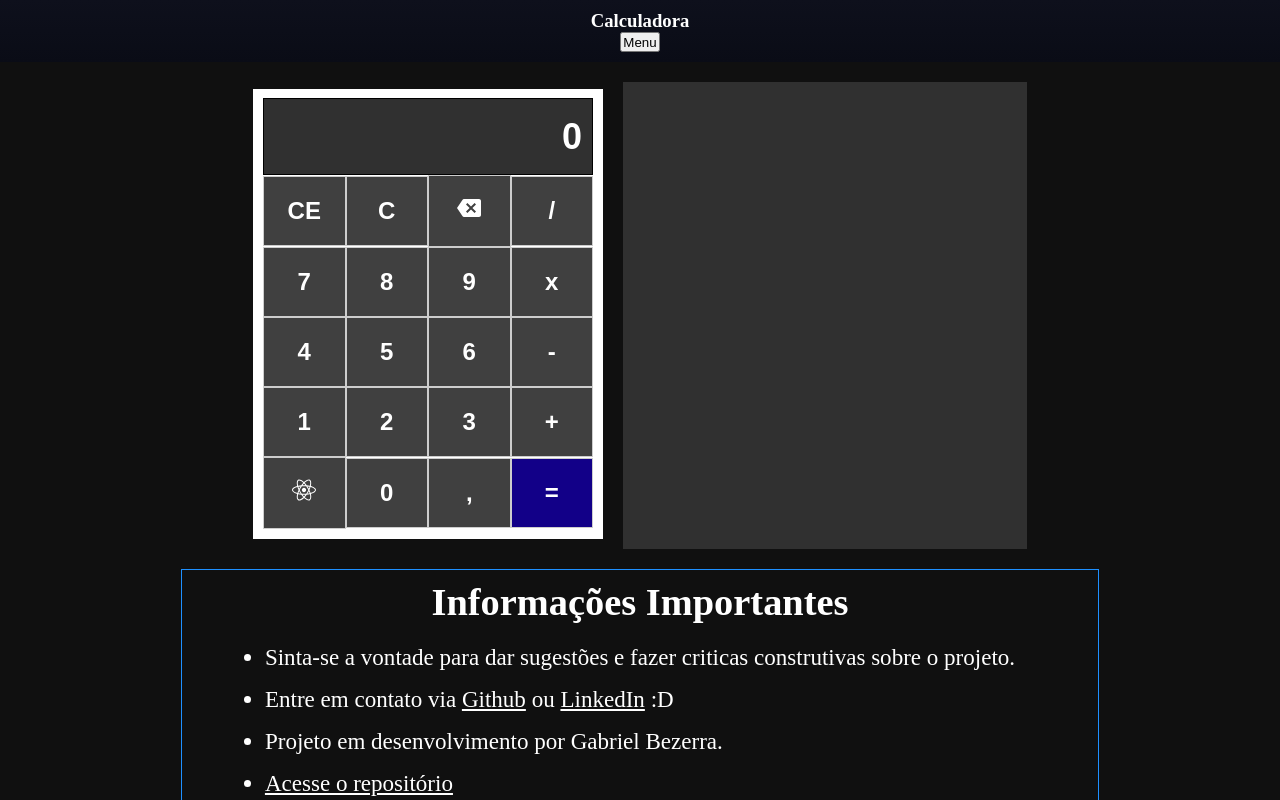
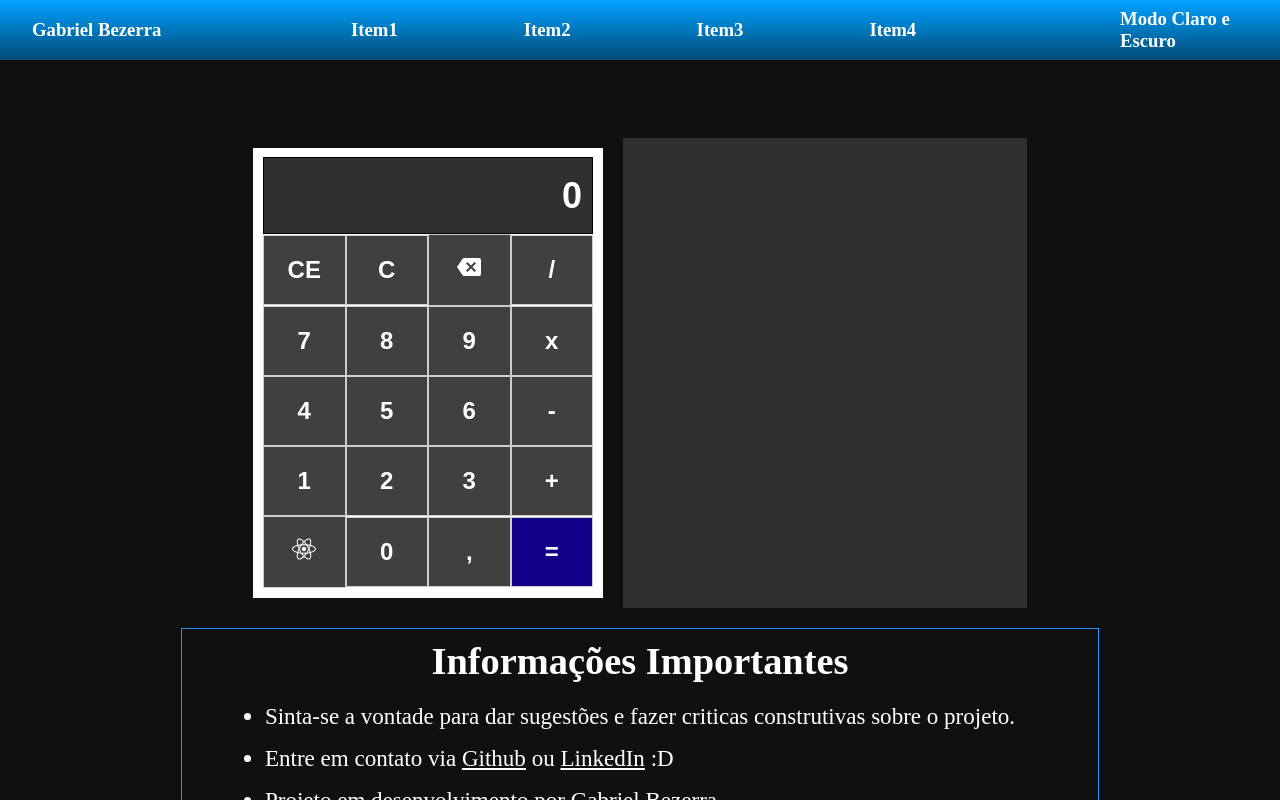
Before and after one commit to gabrielbvl/calculadora, a React (Create React App) app: page / in a window 1280 px wide. Built offline with nearby package versions, Linux system fonts and the light colour scheme.

Commit message:
header modifications

```diff
--- a/src/components/Header/index.jsx
+++ b/src/components/Header/index.jsx
@@ -1,10 +1,28 @@
-import { HeaderContainer } from "./styles";
+import {
+  HeaderContainer,
+  LogoNameLeft,
+  PageNameCenter,
+  SandwichMenuRight,
+} from "./styles";
 
 const Header = () => {
   return (
     <HeaderContainer>
-      <p>Calculadora</p>
-      <button>Menu</button>
+      <LogoNameLeft>
+        {" "}
+        <p>Gabriel Bezerra</p>
+      </LogoNameLeft>
+      <PageNameCenter>
+        <ul>
+          <li>Item1</li>
+          <li>Item2</li>
+          <li>Item3</li>
+          <li>Item4</li>
+        </ul>
+      </PageNameCenter>
+      <SandwichMenuRight>
+        <p>Modo Claro e Escuro</p> {/* TODO: Fazer botão de claro e escuro */}
+      </SandwichMenuRight>
     </HeaderContainer>
   );
 };
--- a/src/components/Header/styles.js
+++ b/src/components/Header/styles.js
@@ -1,22 +1,52 @@
 import styled from "styled-components";
 
 export const HeaderContainer = styled.h3`
-  color: white;
-  text-align: center;
-  width: 100%;
+  width: 100vw;
+  height: 40px;
   display: flex;
-  flex-direction: column;
+  justify-content: space-around;
   align-items: center;
-  justify-content: center;
-  background: linear-gradient(to bottom, #0e101c, #0a0c16);
-  transition: 2s;
-  margin-bottom: 20px;
-  margin-bottom: 20px;
   padding: 10px 0 10px 0;
+  background: linear-gradient(
+    to bottom,
+    rgba(0, 162, 255, 1),
+    rgba(0, 76, 120, 1)
+  );
+  margin-bottom: 40px;
 
-  button {
-    width: 40px;
-    height: 20px;
-    color: black;
+  color: rgba(255, 255, 255, 1);
+`;
+
+export const LogoNameLeft = styled.div`
+  // background-color: red;
+  display: flex;
+  align-items: center;
+  height: 100%;
+  width: 15%;
+`;
+
+export const PageNameCenter = styled.div`
+  //  background-color: green;
+  display: flex;
+  align-items: center;
+  height: 100%;
+  width: 60%;
+
+  ul {
+    display: flex;
+    justify-content: space-around;
+    width: 90%;
+  }
+
+  li {
+    list-style: none;
   }
 `;
+
+export const SandwichMenuRight = styled.div`
+  // background-color: blue;
+  display: flex;
+  align-items: center;
+  height: 100%;
+  width: 10%;
+`;
--- a/src/global.js
+++ b/src/global.js
@@ -3,7 +3,7 @@ import { createGlobalStyle } from "styled-components";
 const GlobalStyle = createGlobalStyle`
     *, body {
         margin: 0;
-        padding: 0
+        padding: 0;
     }
 `;
 
--- a/src/styles.js
+++ b/src/styles.js
@@ -56,6 +56,10 @@ export const ContentH1 = styled.div`
   color: #1e90ff;
   padding: 20px;
 
+  @media (max-width: 768px) {
+    margin-top: 100px;
+  }
+
   @media (min-width: 990px) {
     font-size: 33px;
     transition: 1s;
```
Also changed, not shown: 1 other file (tests, documents, lock files or other folders).
